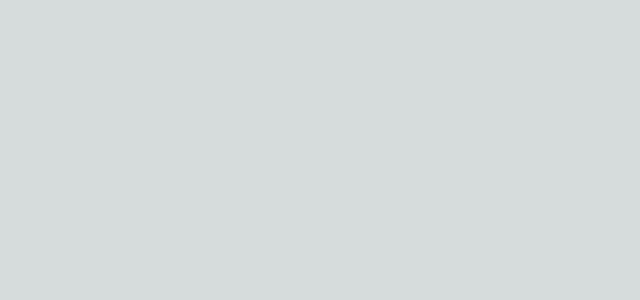
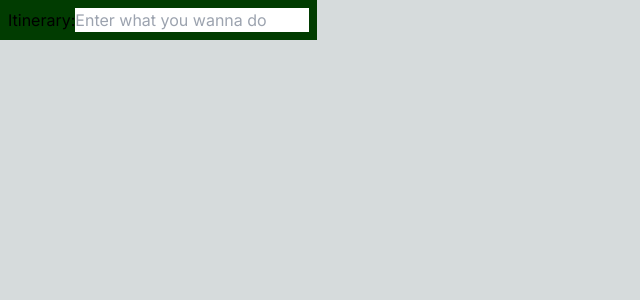
Before and after one commit to Ewooral/nextjs, a Next.js app in the folder todoapp/: page / in a window 1280 px wide. Shown: the top 300 px of the page, without its empty margins (0-640 px from the left). Built offline with nearby package versions, Linux system fonts and the light colour scheme.

Commit message:
feat: Create a todo app

```diff
--- a/todoapp/app/components/CustomInput.tsx
+++ b/todoapp/app/components/CustomInput.tsx
@@ -1,7 +1,11 @@
+import styles from '@/styles/custom.module.scss'
 const CustomInput = () => {
     return (
-        <div className=''>
-
+        <div className={styles['Custom__Wrapper']}>
+            <div className={styles['Custom__Input']}>
+                <label htmlFor="todo">Itinerary:</label>
+                <input type="text" placeholder='Enter what you wanna do' />
+            </div>
         </div>
     )
 }
--- a/todoapp/app/page.tsx
+++ b/todoapp/app/page.tsx
@@ -1,9 +1,10 @@
 import Image from 'next/image'
+import CustomInput from "@/app/components/CustomInput";
 
 export default function Home() {
-  return (
-      <div>
-
-      </div>
-  )
+    return (
+        <div>
+            <CustomInput/>
+        </div>
+    )
 }
--- a/todoapp/styles/_variables.module.scss
+++ b/todoapp/styles/_variables.module.scss
@@ -1,3 +1,3 @@
 $primary-color: #5497ff;
-$background-color: #00ab00;
+$background-color: #013c01;
 $custom-color: yellow;
--- a/todoapp/styles/custom.module.scss
+++ b/todoapp/styles/custom.module.scss
@@ -1,4 +1,18 @@
 @import 'variables.module.scss';
-.custom__Background{
+.Custom__Background{
   background-color: $background-color;
 }
+
+.Custom__Wrapper{
+  display: flex;
+  justify-content: center;
+  align-items: center;
+  position: absolute;
+  top: 0;
+  left: 0;
+
+}
+.Custom__Input{
+padding: .5rem;
+  background-color: $background-color;
+}
```
